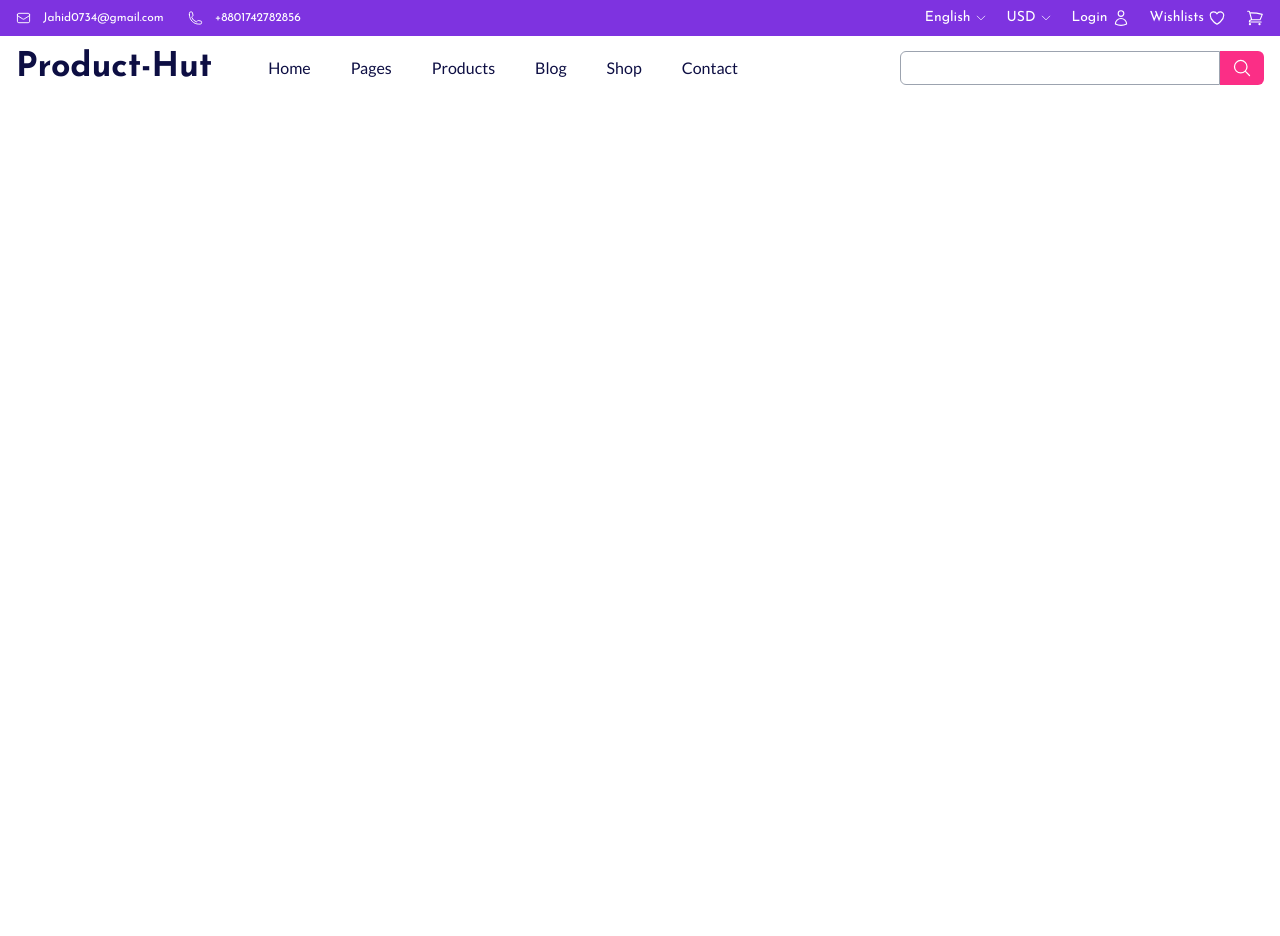
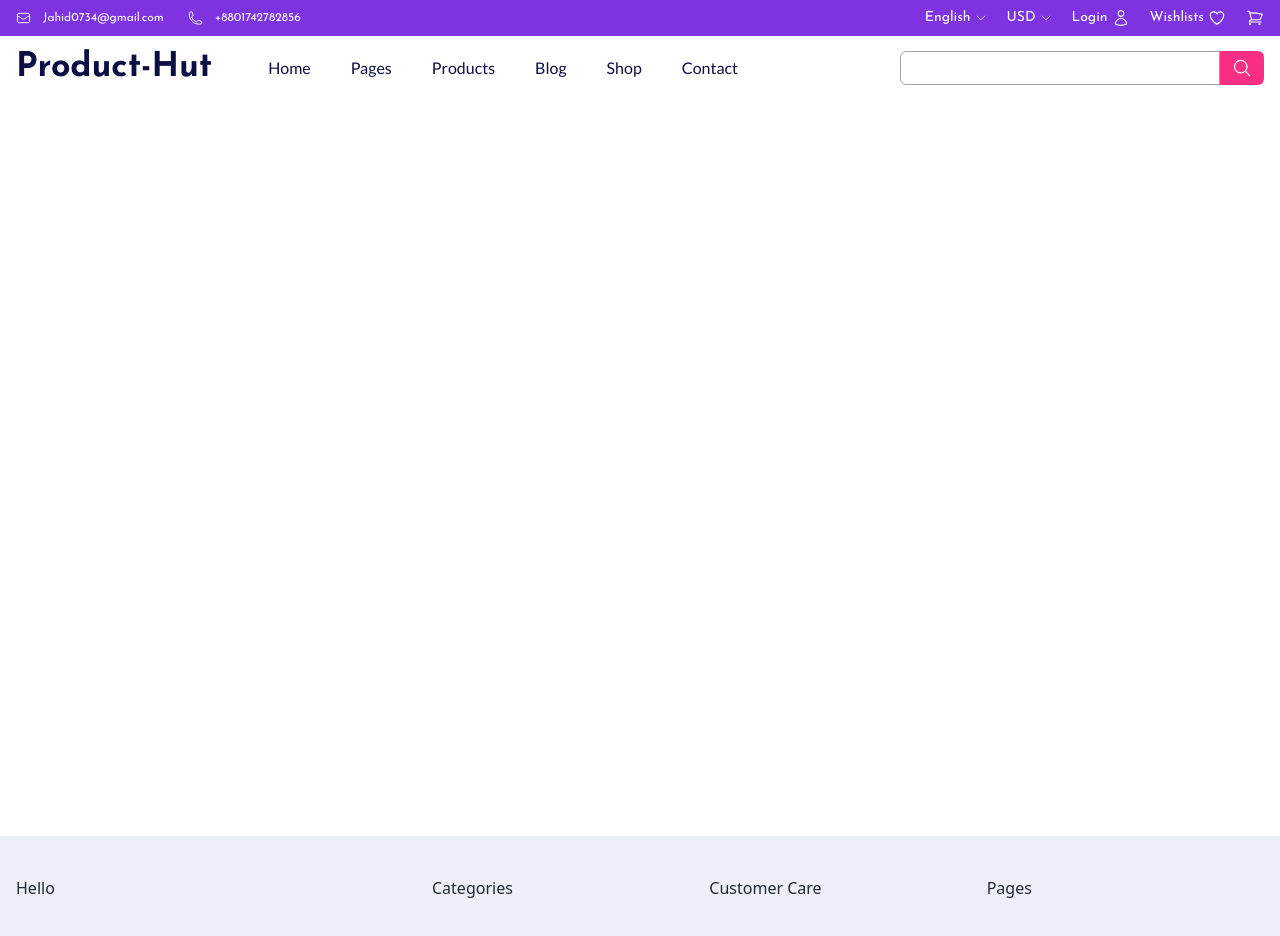
Before and after one commit to Hasan0734/product-hut, a Next.js app: page / in a window 1280 px wide. Shown: the top 936 px of the page. Before the commit the page ends 836 px from the top, so only its background shows below. Built offline with nearby package versions, Linux system fonts and the light colour scheme.

Commit message:
footer adding

```diff
--- /dev/null
+++ b/components/Footer/Footer.tsx
@@ -0,0 +1,37 @@
+import React from 'react'
+
+function Footer() {
+  return (
+      <footer >
+
+          <div className='bg-[#EEEFFB] py-10'>
+              <div className='container mx-auto px-4'>
+                  <div className='grid grid-cols-12'>
+                      <div className='col-span-4'>
+                          <h1>Hello</h1>
+                      </div>
+                      <div className='col-span-8 '>
+                          <div className='grid grid-cols-3'>
+                              <div>
+                                  <h3>Categories</h3>
+                              </div>
+                              <div>
+                                  <h3>Customer Care</h3>
+                              </div>
+                              <div>
+                                  <h3>Pages</h3>
+                              </div>
+                          </div>
+                      </div>
+                  </div>
+              </div>
+          </div>
+          <div className='bg-[#E7E4F8] py-4'>
+
+          </div>
+
+    </footer>
+  )
+}
+
+export default Footer
--- a/pages/index.tsx
+++ b/pages/index.tsx
@@ -1,5 +1,6 @@
 import type { NextPage } from 'next'
 import Head from 'next/head'
+import Footer from '../components/Footer/Footer';
 import Navbar from '../components/Navbar/Navbar';
 import TopHeader from '../components/TopHeader/TopHeader';
 
@@ -14,7 +15,8 @@ const Home: NextPage = () => {
       </Head>
 
       <TopHeader />
-      <Navbar/>
+      <Navbar />
+      <Footer/>
 
     </>
   )
```
